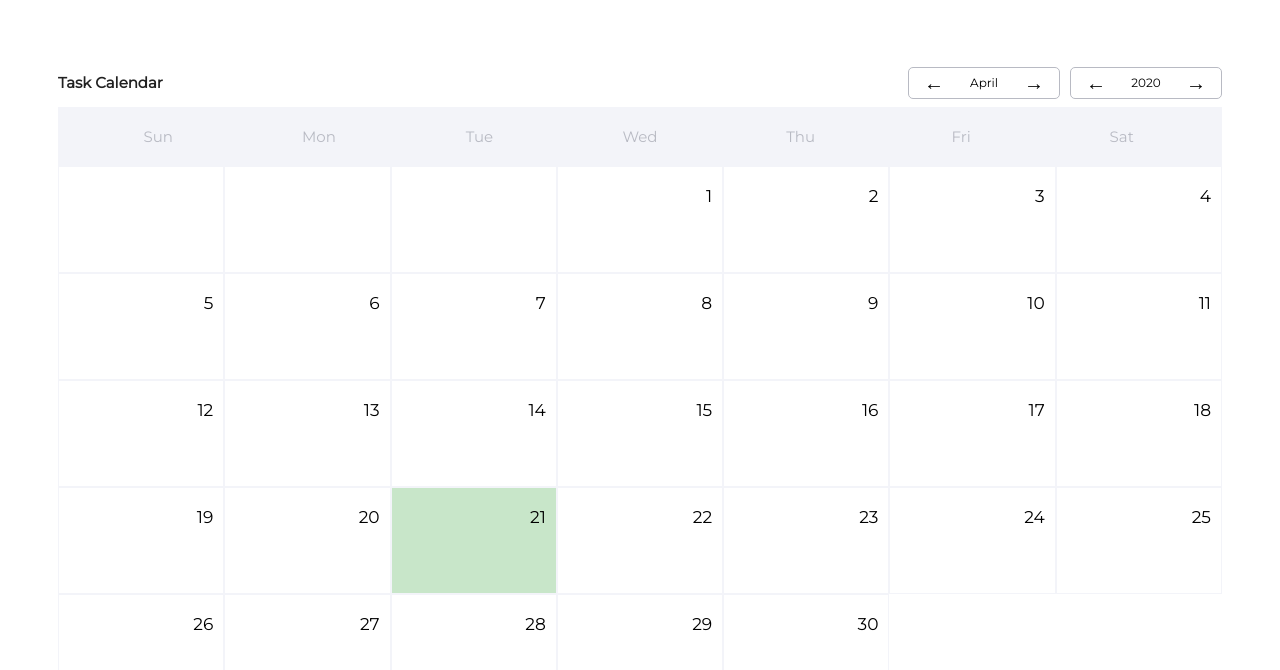
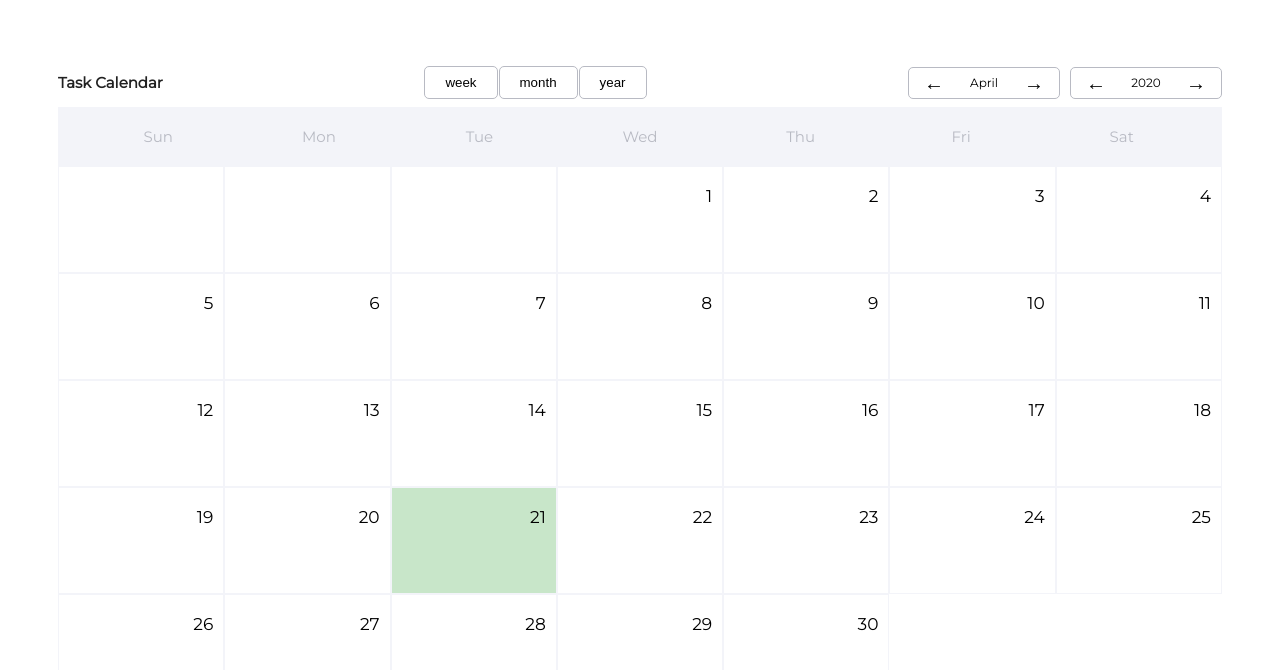
Before and after one commit to vanderkilu/gnome-calendar-web, a React (Create React App) app: page / in a window 1280 px wide. Shown: the top 670 px of the page. Built offline with nearby package versions, Linux system fonts and the light colour scheme.

Commit message:
add switch view components

```diff
--- /dev/null
+++ b/src/components/Switch.tsx
@@ -0,0 +1,35 @@
+import React from "react";
+import styled from "styled-components";
+
+const StyledSwitch = styled.button`
+  padding: 0.8rem 2rem;
+  /* border: none; */
+  border: 1px solid #b8bac3;
+  border-radius: 5px;
+  background-color: transparent;
+  &:active {
+    background-color: #c8e6c9;
+  }
+  &:not(:last-child) {
+    margin-right: 0.1rem;
+  }
+`;
+
+export const StyledGroupSwitch = styled.div`
+  display: flex;
+`;
+
+interface SwitchProps {
+  id: string;
+  onClick: (id: string) => void;
+}
+
+const Switch: React.FC<SwitchProps> = ({ onClick, id }) => {
+  return (
+    <>
+      <StyledSwitch onClick={() => onClick(id)}>{id}</StyledSwitch>
+    </>
+  );
+};
+
+export default Switch;
--- /dev/null
+++ b/src/components/WeekView.tsx
@@ -0,0 +1,5 @@
+import React from "react";
+
+const WeekView: React.FC<{}> = () => {
+  return <></>;
+};
--- a/src/views/Home.tsx
+++ b/src/views/Home.tsx
@@ -14,6 +14,7 @@ import { Form } from "../components/TaskModalForm";
 import TaskModal from "../components/TaskModal";
 import { StyledFooter } from "../components/TaskModal";
 import Button from "../components/Button";
+import Switch, { StyledGroupSwitch } from "../components/Switch";
 
 import styled from "styled-components";
 import moment from "moment";
@@ -204,12 +205,18 @@ const HomePage: React.FC<{}> = () => {
   };
 
   const hasTask = formEvent.event.task.name !== "";
+  const switchView = (id: string) => {};
 
   return (
     <>
       <StyledCalendarContainer>
         <StyledPickerWrapper>
           <H3>task calendar</H3>
+          <StyledGroupSwitch>
+            <Switch id="week" onClick={switchView} />
+            <Switch id="month" onClick={switchView} />
+            <Switch id="year" onClick={switchView} />
+          </StyledGroupSwitch>
           <StyledPickerGroup>
             <Picker date={date} type="month" setDate={updateDate} key={ID()} />
             <Picker date={date} type="year" setDate={updateDate} key={ID()} />
```
